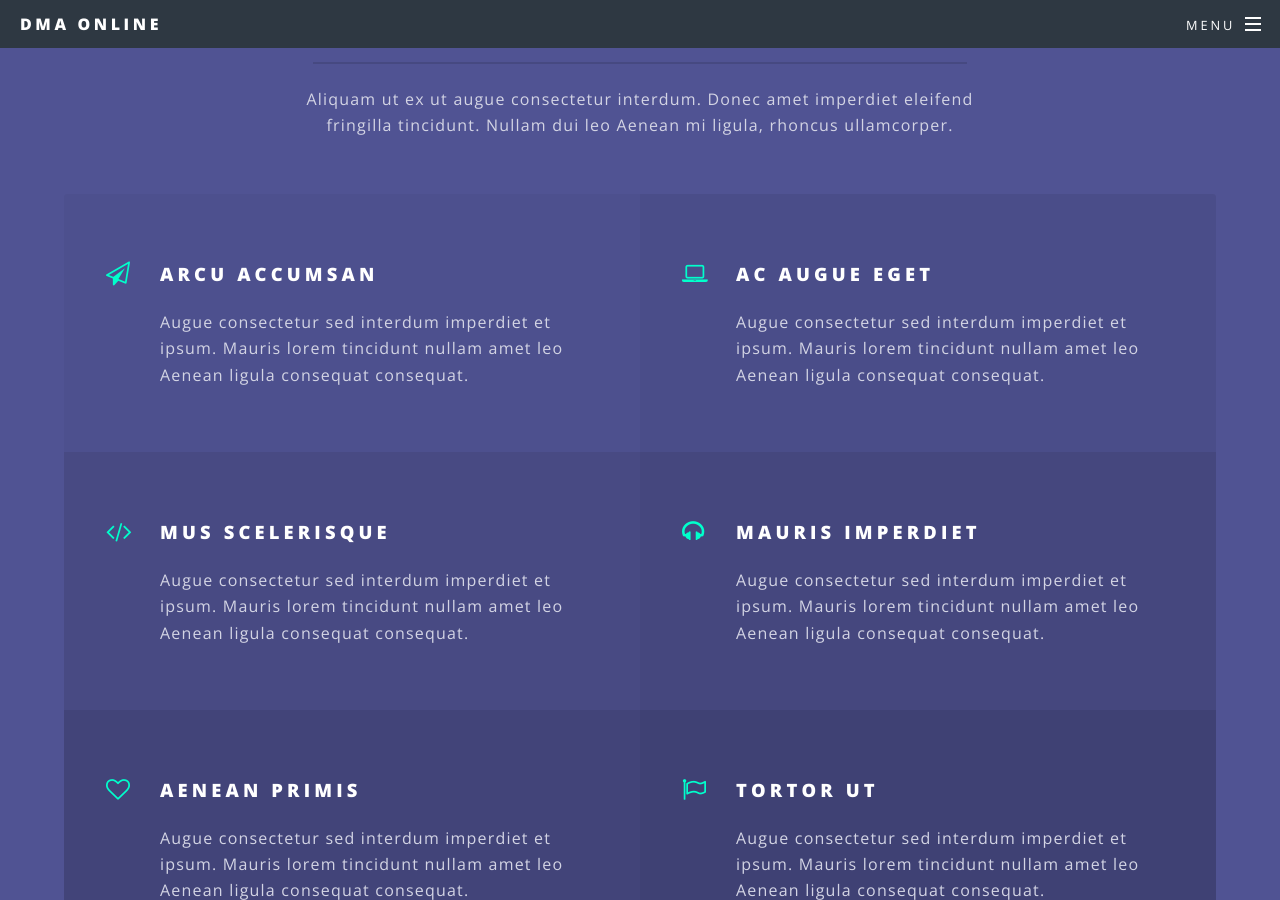
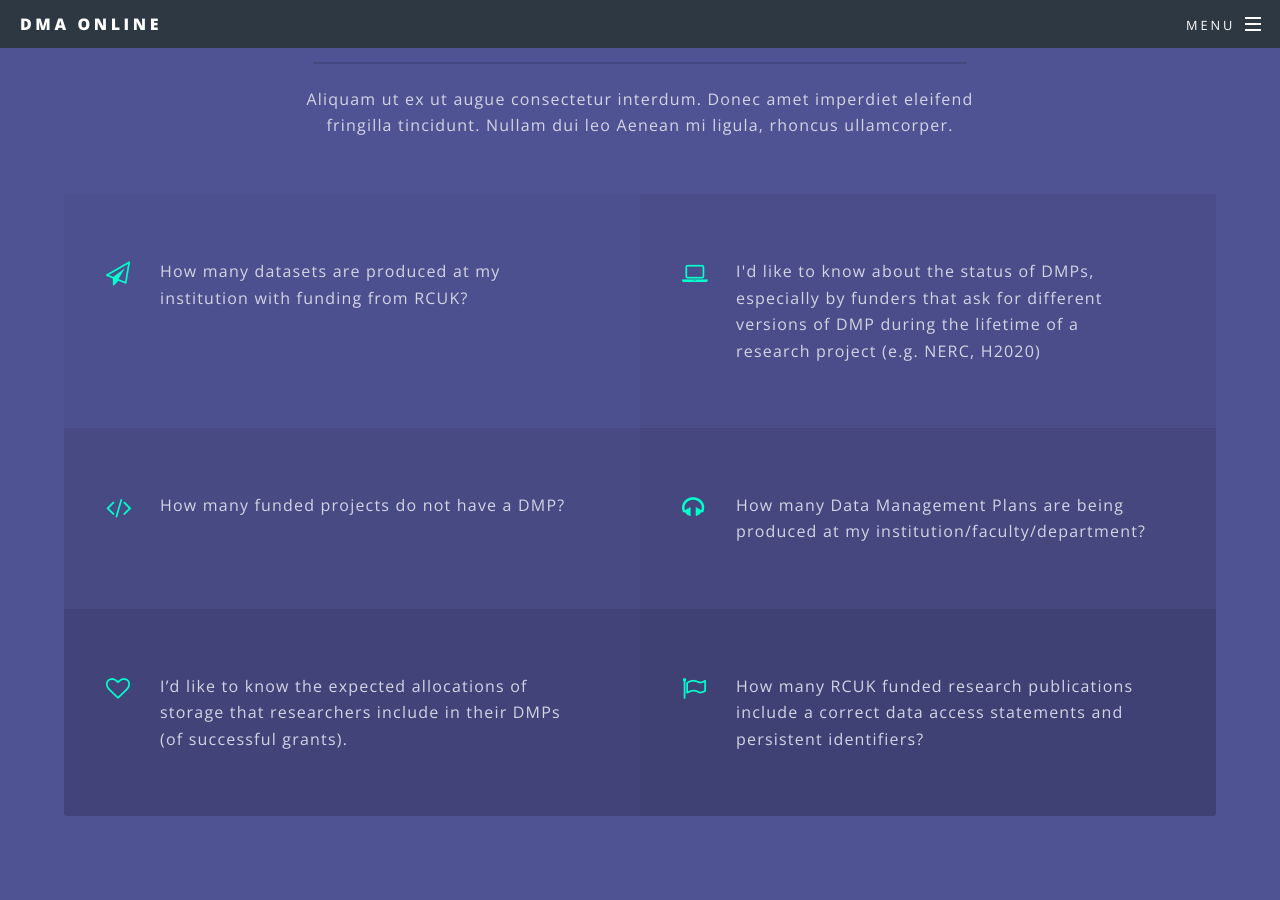
Before and after one commit to lulibrary/DMAO, a Jekyll site: the page built from index.html, in a window 1280 px wide and 900 px high, scrolled down 1478 px. Built offline with Jekyll 4.4.1, drawn with Linux system fonts in a browser that asks for light colours.

Commit message:
Added usecases to "key questions" section

```diff
--- a/index.html
+++ b/index.html
@@ -38,28 +38,28 @@ layout: landing
 							</header>
 							<ul class="features">
 								<li class="icon fa-paper-plane-o">
-									<h3>Arcu accumsan</h3>
-									<p>Augue consectetur sed interdum imperdiet et ipsum. Mauris lorem tincidunt nullam amet leo Aenean ligula consequat consequat.</p>
+									<!-- <h3>Arcu accumsan</h3> -->
+									<p>How many datasets are produced at my institution with funding from RCUK?</p>
 								</li>
 								<li class="icon fa-laptop">
-									<h3>Ac Augue Eget</h3>
-									<p>Augue consectetur sed interdum imperdiet et ipsum. Mauris lorem tincidunt nullam amet leo Aenean ligula consequat consequat.</p>
+									<!-- <h3>Ac Augue Eget</h3> -->
+									<p>I'd like to know about the status of DMPs, especially by funders that ask for different versions of DMP during the lifetime of a research project (e.g. NERC, H2020)</p>
 								</li>
 								<li class="icon fa-code">
-									<h3>Mus Scelerisque</h3>
-									<p>Augue consectetur sed interdum imperdiet et ipsum. Mauris lorem tincidunt nullam amet leo Aenean ligula consequat consequat.</p>
+									<!-- <h3>Mus Scelerisque</h3> -->
+									<p>How many funded projects do not have a DMP?</p>
 								</li>
 								<li class="icon fa-headphones">
-									<h3>Mauris Imperdiet</h3>
-									<p>Augue consectetur sed interdum imperdiet et ipsum. Mauris lorem tincidunt nullam amet leo Aenean ligula consequat consequat.</p>
+									<!-- <h3>Mauris Imperdiet</h3> -->
+									<p>How many Data Management Plans are being produced at my institution/faculty/department?</p>
 								</li>
 								<li class="icon fa-heart-o">
-									<h3>Aenean Primis</h3>
-									<p>Augue consectetur sed interdum imperdiet et ipsum. Mauris lorem tincidunt nullam amet leo Aenean ligula consequat consequat.</p>
+									<!-- <h3>Aenean Primis</h3> -->
+									<p>I’d like to know the expected allocations of storage that researchers include in their DMPs (of successful grants).</p>
 								</li>
 								<li class="icon fa-flag-o">
-									<h3>Tortor Ut</h3>
-									<p>Augue consectetur sed interdum imperdiet et ipsum. Mauris lorem tincidunt nullam amet leo Aenean ligula consequat consequat.</p>
+									<!-- <h3>Tortor Ut</h3> -->
+									<p>How many RCUK funded research publications include a correct data access statements and persistent identifiers?</p>
 								</li>
 							</ul>
 						</div>
```
